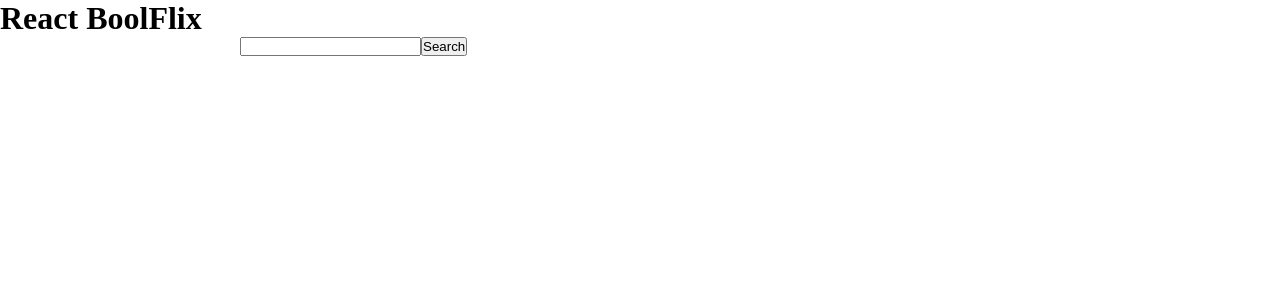
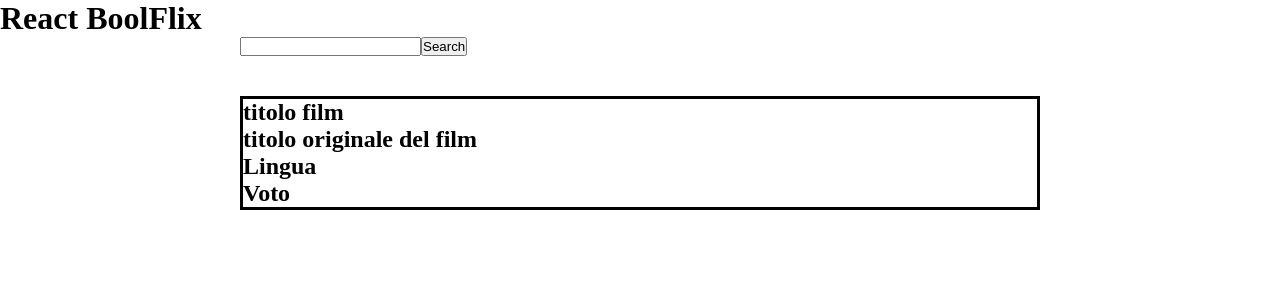
Before and after one commit to danielemurgioni/react-boolflix, a React (Vite) app: page / in a window 1280 px wide. Shown: the top 300 px of the page. Built offline with nearby package versions, Linux system fonts and the light colour scheme.

Commit message:
[UPD] create base card layout

```diff
--- a/src/App.jsx
+++ b/src/App.jsx
@@ -10,6 +10,12 @@ function App() {
           <input type="text" />
           <button>Search</button>
         </div>
+        <div className="container film-data mt-40">
+          <h2>titolo film</h2>
+          <h2>titolo originale del film</h2>
+          <h2>Lingua</h2>
+          <h2>Voto</h2>
+        </div>
       </main>
     </>
   )
--- a/src/index.css
+++ b/src/index.css
@@ -2,6 +2,10 @@
     margin: 0;
     padding: 0;
     box-sizing: border-box;
+}
+
+.film-data {
+    border: 3px solid black;
 }
 
 /*layout*/
@@ -10,3 +14,9 @@
     width: 800px;
     margin: 0 auto;
 }
+
+/*margin*/
+
+.mt-40 {
+    margin-top: 40px;
+}
```
